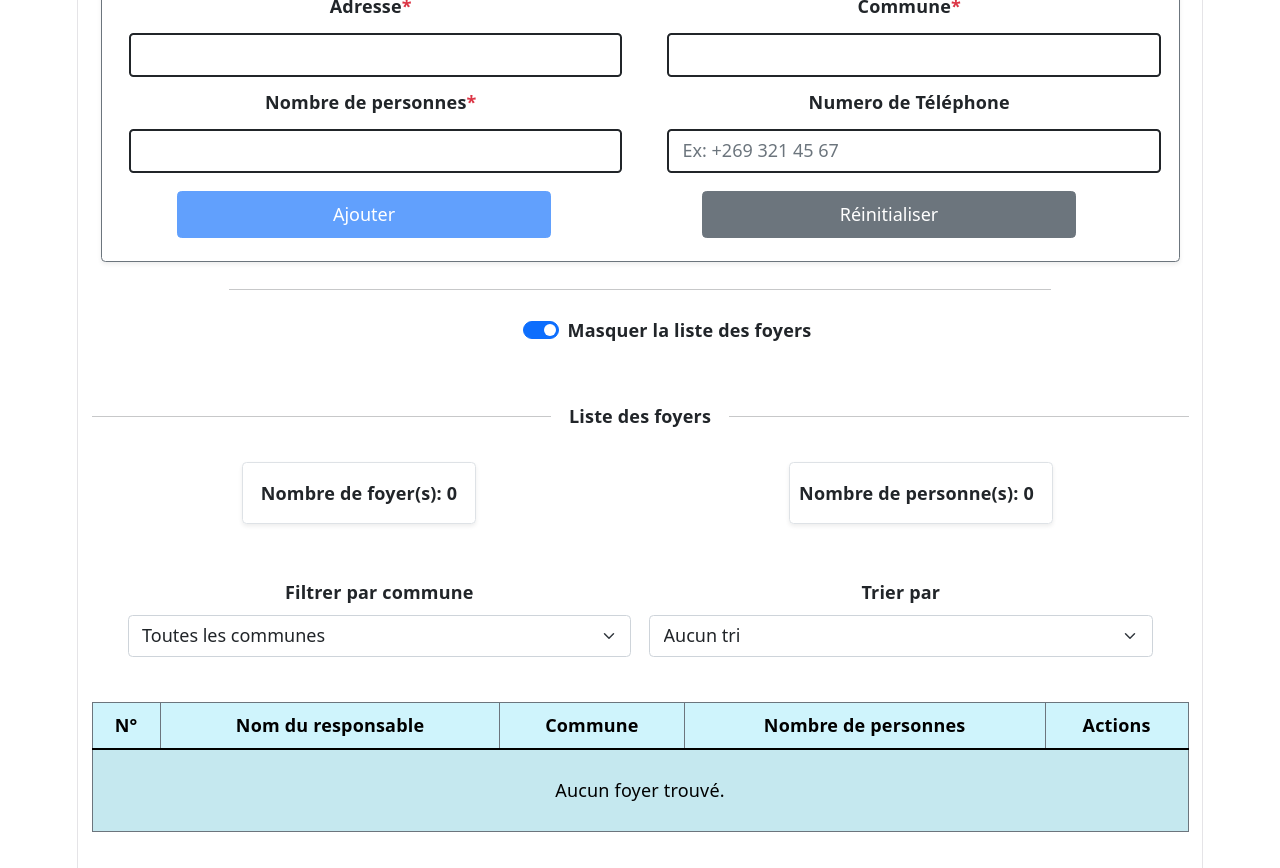
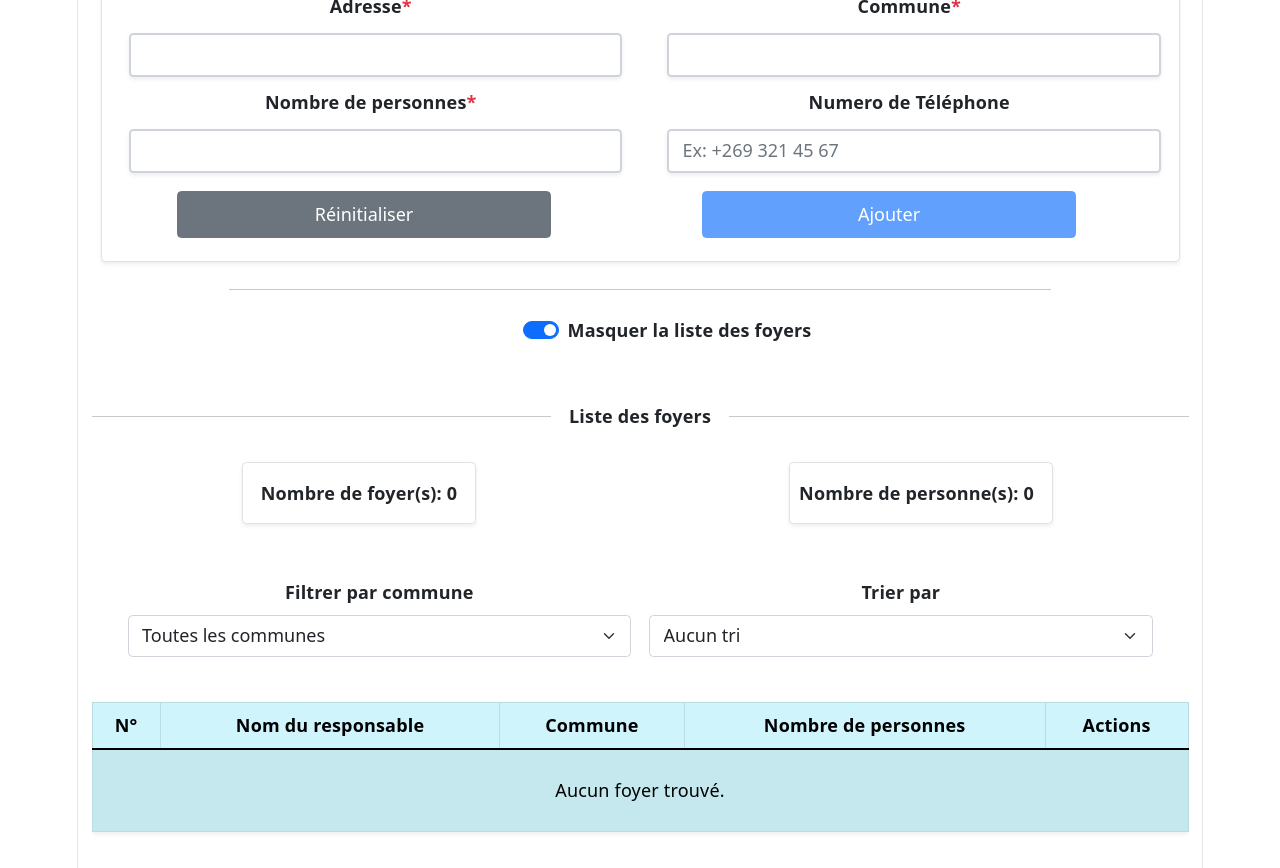
Before and after one commit to rahmatiyoussoufissihaka-cloud/recencement-foyers, a React (Vite) app in the folder front/: page / in a window 1280 px wide. Shown: the part 420-1288 px from the top of the page. Built offline with nearby package versions, Linux system fonts and the light colour scheme.

Commit message:
Documentation du code

```diff
--- a/front/Components/Forms/Input.jsx
+++ b/front/Components/Forms/Input.jsx
@@ -24,7 +24,7 @@ export function Input({label, value, onChange, placeholder, required = false, ty
             <input id={id}
             type={type}
              placeholder={placeholder}
-             className="form-control border-2 border-dark m-1 "
+             className="form-control border-2 shadow-sm m-1 "
               value={value}
                onChange={(e)=>onChange(e.target.value)}
                required={required} />
--- a/front/src/App.jsx
+++ b/front/src/App.jsx
@@ -46,8 +46,8 @@ const communes = [...new Set(
 )];
 
 // Filtrer et trier
+const foyersFiltresEtTries = [...items]
 
-const foyersFiltresEtTries = [...items]
 //Filtrer par commune
   .filter((item) => {
     if (communeSelectionnee === "") {
@@ -56,9 +56,9 @@ const foyersFiltresEtTries = [...items]
 
     return item.commune === communeSelectionnee;
   })
+  // Trier par nom
     .sort((a, b) => {
-// Trier par nom
-
+  // trier par nom
     if (tri === "nomResponsable") {
    return  a.nomResponsable.localeCompare(b.nomResponsable, "fr", {
         sensitivity: "base",});
@@ -66,9 +66,7 @@ const foyersFiltresEtTries = [...items]
   // Trier par nombre de personnes
     if (tri === "nombrePersonnes") {
 
-    return  Number(a.nombrePersonnes) - Number(b.nombrePersonnes);
-
-
+    return  Number(b.nombrePersonnes) - Number(a.nombrePersonnes);
     }
     return 0;
   });
@@ -79,16 +77,6 @@ const foyersFiltresEtTries = [...items]
 
    const handleAdd= (e)=>{
     e.preventDefault()
-
-// Vérifier les champs obligatoires
-    if (!formData.nomResponsable ||
-      !formData.nombrePersonnes ||
-       !formData.adresse ||
-       !formData.commune) {
-      alert("⚠️ Remplissez tous les champs obligatoires");
-      return;
-    }
-
    // Vérifier  si le numero de téléphone est valide
     const phoneRegex = /^\+?[0-9\s-]+$/;
     if (formData.telephone && !phoneRegex.test(formData.telephone)) {
@@ -105,7 +93,6 @@ const foyersFiltresEtTries = [...items]
       return;
     }
 
-
    // Ajouter le formulaire
   const newItem= {
   id: Date.now(),
@@ -117,7 +104,6 @@ const foyersFiltresEtTries = [...items]
 
  }
 
-
    //Vider le formulaire après l'ajout
    setItems(prev=>[...prev, newItem]);
    setFormData({
@@ -128,7 +114,7 @@ const foyersFiltresEtTries = [...items]
      telephone: ''
     });
 
-// Message de confirmation
+  // Message de confirmation apres ajout
    alert("✅ Formulaire ajouté avec succès !")
   }
 
@@ -146,14 +132,7 @@ const isAddDisabled = isFormEmpty;
 //Sauvegarder les modifications du formulaire
    const handleSave=(e)=>{
     e.preventDefault()
-    // Vérifier les champs obligatoires
-    if (!formData.nomResponsable ||
-       !formData.nombrePersonnes ||
-      !formData.adresse ||
-      !formData.commune) {
-      alert("⚠️ Remplissez tous les champs obligatoires");
-      return;
-    }
+
 
   // Vérifier  si le numero de téléphone est valide
     const phoneRegex = /^\+?[0-9\s-]+$/;
@@ -173,7 +152,7 @@ const isAddDisabled = isFormEmpty;
       return;
     }
 
-  // Ajouter les modifications à l'élément correspondant dans la liste
+  // Ajouter les modifications dans la liste
   setItems((prev) =>
       prev.map((items) =>
         items.id === editingId
@@ -198,7 +177,7 @@ const isAddDisabled = isFormEmpty;
      telephone: ""
     })
 
-    // Message de confirmation
+  // Message de confirmation apres modification
  alert("✅ Modifications enregistrées avec succès !")
     }
 
@@ -207,12 +186,11 @@ const handleDelete=(id)=>{
         const confirmation =window.confirm('Etes-vous sûr de vouloir supprimer ceci?')
           if(!confirmation ){
             return;
-
         }
 setItems(items.filter((item)=>item.id !==id))
 
 
-    // Message de confirmation
+  // Message de confirmation apres supression
  alert("✅ Élément supprimé avec succès !")
     }
 
@@ -230,9 +208,7 @@ const formRef= useRef(null)
 }, [editingId]);
 
 
-
 // Modifier le formulaire
-
 const handleEdit=(item)=>{
   setFormData({
     nomResponsable: item.nomResponsable,
@@ -246,7 +222,8 @@ const handleEdit=(item)=>{
 }
 
 // Nombre total des personnes recensées
-const totalPersonnes = items.reduce((total, item) => total + item.nombrePersonnes, 0);
+const totalPersonnes = items.reduce((total, item) =>
+       total + item.nombrePersonnes, 0);
 
 
 return(
@@ -267,13 +244,12 @@ return(
  }
   <hr className="flex-grow-1" />
 </div>
-
   <form ref={formRef}
    onSubmit={editingId?
      handleSave
     :handleAdd
    }
-  className=' bg-white rounded shadow-sm border border-secondary py-3 m-2 row'>
+  className=' bg-white rounded shadow-sm border-1 border py-3 m-2 row'>
     <div>
       <Input
      type="text"
@@ -328,20 +304,21 @@ return(
 
       {editingId === null? (
         <div className="row mt-2 ">
+          <div className='col-md-6  col-12'>
+          <Button
+          type='button'
+            onClick={() => setFormData({ nomResponsable: '', commune: '', telephone: '', nombrePersonnes: '', adresse: ''})}
+            className="btn btn-secondary px-4 py-2  m-1 w-75"
+          >
+            Réinitialiser
+          </Button>
+        </div>
           <div className='col-md-6 col-12'>
             <Button
             type ="submit"
             disabled={isAddDisabled}
             className="btn btn-primary px-4  py-2 m-1 w-75">
           Ajouter
-        </Button>
-          </div>
-        <div className='col-md-6  col-12'>
-          <Button
-            onClick={() => setFormData({ nomResponsable: '', commune: '', telephone: '', nombrePersonnes: ''})}
-            className="btn btn-secondary px-4 py-2  m-1 w-75"
-          >
-            Réinitialiser
         </Button>
           </div>
         </div>
@@ -431,7 +408,7 @@ return(
   </div>
 </div>
 <div className='table-responsive'>
-  <table className="table table-hover align-middle text-center table-striped table-bordered border-secondary table-info mt-3">
+  <table className="table table-hover align-middle text-center table-striped table-bordered border-1 shadow-sm table-info mt-3">
     <thead>
       <tr>
         <th>N°</th>
@@ -444,104 +421,96 @@ return(
     <tbody>
       {foyersFiltresEtTries.length === 0 ? (
     <tr>
-      <td colSpan="6" className="text-center py-4">
+      <td colSpan="5" className="text-center py-4">
         Aucun foyer trouvé.
       </td>
     </tr>):(
-  foyersFiltresEtTries.map((item, idex) => (
+  foyersFiltresEtTries.map((item, index) => (
         <tr key={item.id}>
-          <td>{idex + 1}</td>
+          <td>{index + 1}</td>
           <td className='align-item-center'>{item.nomResponsable}</td>
           <td>{item.commune}</td>
           <td>{item.nombrePersonnes}</td>
           <td>
-            <Button onClick={() => handleEdit(item)} className="btn btn-primary m-1" >Modifier</Button>
-            <Button onClick={()=> handleDelete(item.id)} className="btn btn-danger m-1">
+            <Button
+            type='button'
+            onClick={() => handleEdit(item)}
+             className="btn btn-primary m-1" >
+              Modifier
+              </Button>
+            <Button
+            type='button'
+             onClick={()=> handleDelete(item.id)}
+              className="btn btn-danger m-1">
              Supprimer
              </Button>
-              <Button onClick={() => handleView(item)} className="btn btn-info m-1" >
+              <Button
+              type='button'
+               onClick={() => handleView(item)}
+               className="btn btn-info m-1" >
                Consulter
                </Button>
           </td>
         </tr>
       ))
     )}
-
-
     </tbody>
   </table>
 </div>
 {foyerSelectionne && (
   <div
-    className="modal fade show d-block"
+    className="modal fade show d-block"  style={{ backgroundColor: 'rgba(0,0,0,0.5)' }}
     tabIndex="-1"
     role="dialog"
   >
     <div className="modal-dialog modal-dialog-centered">
       <div className="modal-content">
-
       <div className="modal-header bg-info">
           <h5 className="modal-title">
             Informations du foyer
           </h5>
-
           <Button
-
             className="btn-close"
-            onClick={() => setFoyerSelectionne(null)}
-          ></Button>
+            onClick={() => setFoyerSelectionne(null)}>
+            </Button>
         </div>
-
         <div className="modal-body bg-light">
-
           <p>
             <strong>Responsable :</strong>{" "}
             {foyerSelectionne.nomResponsable}
           </p>
-
           <p>
             <strong>Adresse :</strong>{" "}
             {foyerSelectionne.adresse}
           </p>
-
           <p>
             <strong>Commune :</strong>{" "}
             {foyerSelectionne.commune}
           </p>
-
           <p>
             <strong>Nombre de personnes :</strong>{" "}
             {foyerSelectionne.nombrePersonnes}
           </p>
-
           <p>
             <strong>Téléphone :</strong>{" "}
             {foyerSelectionne.telephone}
           </p>
-
         </div>
-
         <div className="modal-footer">
-
           <Button
+          type='button'
           className="btn btn-danger "
             onClick={() => setFoyerSelectionne(null)}
           >
           Fermer
           </Button>
-
-        </div>
-
         </div>
       </div>
-
+    </div>
   </div>
 )}
-
 </div>}
-
 </div>
-
 )
 
 }
```
Lines whose indentation alone changed are shown as unchanged.
